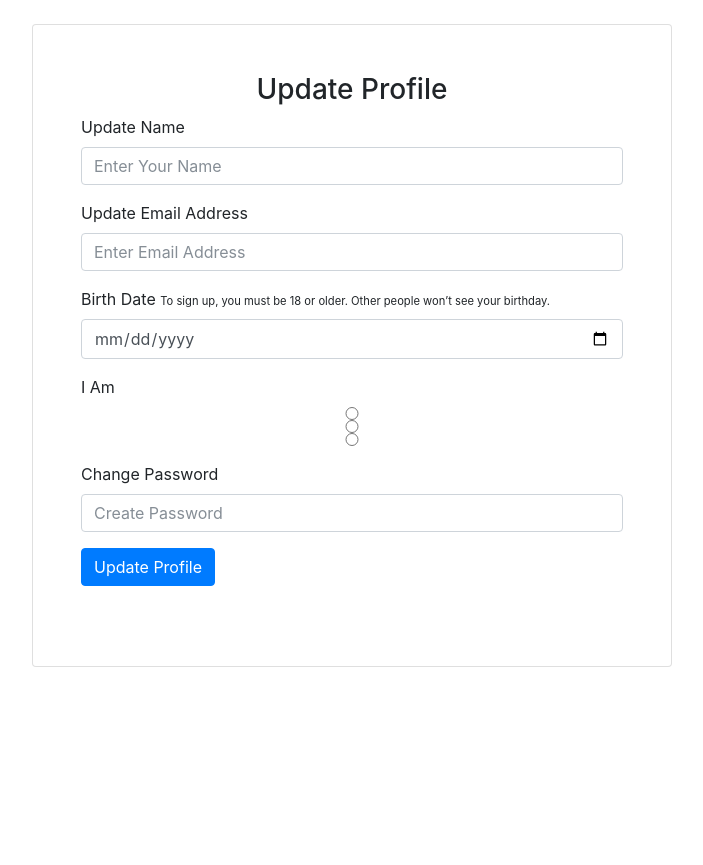
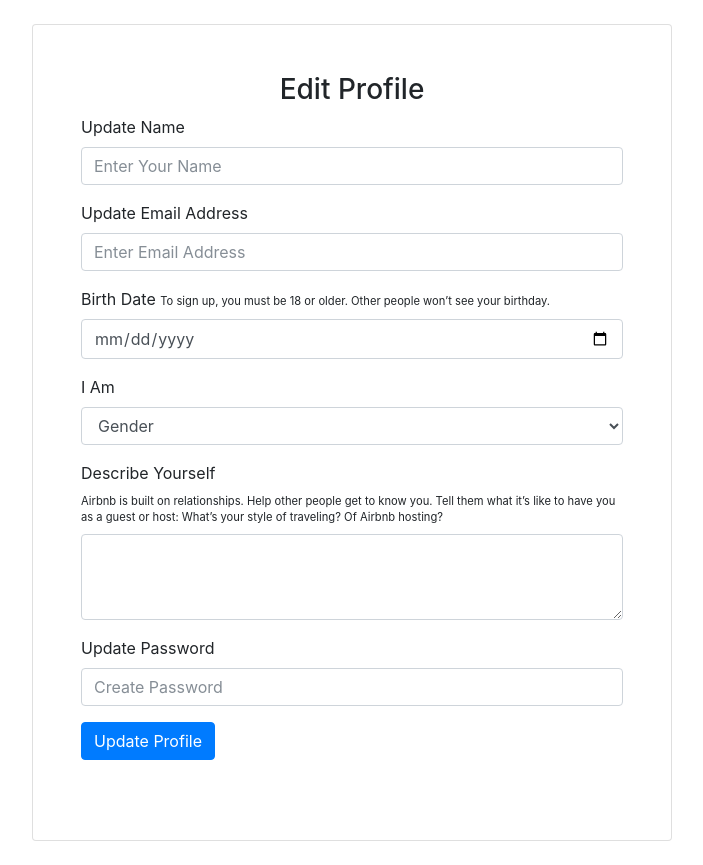
Before and after one commit to rwjlee/Airbnb, a Django app: template apps/airbnbclone/templates/airbnbclone/edit_profile.html in a window 1280 px wide. Shown: the part 56-921 px from the top of the page, without its empty margins (288-991 px from the left). Before the commit the page ends 723 px from the top, so only its background shows below. Run offline with Django 3.2, Linux system fonts and the light colour scheme; the template is opened without the code that fills it, so the values that code supplies are empty; parts of the project's set-up code (start-up, migrations or seed data) failed here and were passed over; some libraries are stand-ins or nearby versions.

Commit message:
updated edit profile page

```diff
--- a/apps/airbnbclone/templates/airbnbclone/edit_profile.html
+++ b/apps/airbnbclone/templates/airbnbclone/edit_profile.html
@@ -1,7 +1,7 @@
 {% extends 'airbnbclone/base.html' %} {% block body %}
 
 <div class="card my-4 col-6 offset-3 p-5">
-    <h3 class="text-center">Update Profile</h3>
+    <h3 class="text-center">Edit Profile</h3>
     <form method="POST" action="{% url 'airbnbclone:edit_profile' %}" id="edit_profile-form">
         {% csrf_token %}
         <div class="form-group">
@@ -19,14 +19,26 @@
             <label for="inputBirthday" class="fineprint">To sign up, you must be 18 or older. Other people won’t see your birthday.</label>
             <input type="date" class="form-control" id="inputBirthday" placeholder="Your Birthday" name="html_birthday">
         </div>
+
         <div class="form-group">
             <label for="inputGender">I Am</label>
-            <input type="radio" class="form-control" id="inputGender" value="Male" name="html_gender">
-            <input type="radio" class="form-control" id="inputGender" value="Female" name="html_gender">
-            <input type="radio" class="form-control" id="inputGender" value="Other" name="html_gender">
+            <select class="form-control" id="inputGender" name="html_gender">
+                <option>Gender</option>
+                <option>Male</option>
+                <option>Female</option>
+                <option>Other</option>
+                <option>Etienne</option>
+            </select>
         </div>
+
         <div class="form-group">
-            <label for="inputPassword1">Change Password</label>
+            <label for="inputDescription">Describe Yourself</label>
+            <label for="inputBirthday" class="fineprint">Airbnb is built on relationships. Help other people get to know you. Tell them what it’s like to have you as a guest or host: What’s your style of traveling? Of Airbnb hosting?</label>
+            <textarea class="form-control" id="inputDescription" rows="3"></textarea>
+        </div>
+
+        <div class="form-group">
+            <label for="inputPassword1">Update Password</label>
             <input type="password" class="form-control" id="inputPassword1" placeholder="Create Password" name="html_password">
         </div>
         <button type="submit" class="btn btn-primary">Update Profile</button>
```
